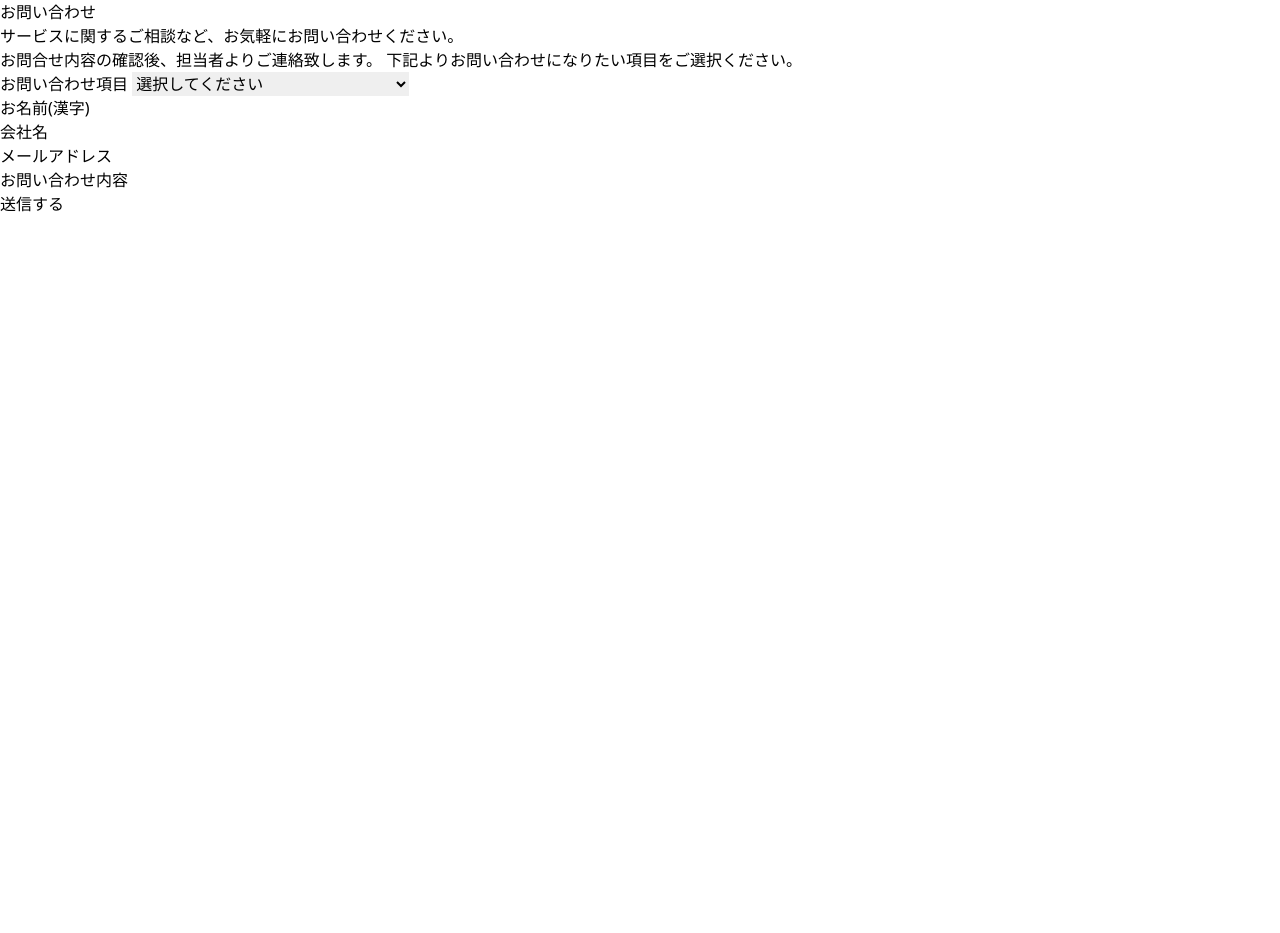
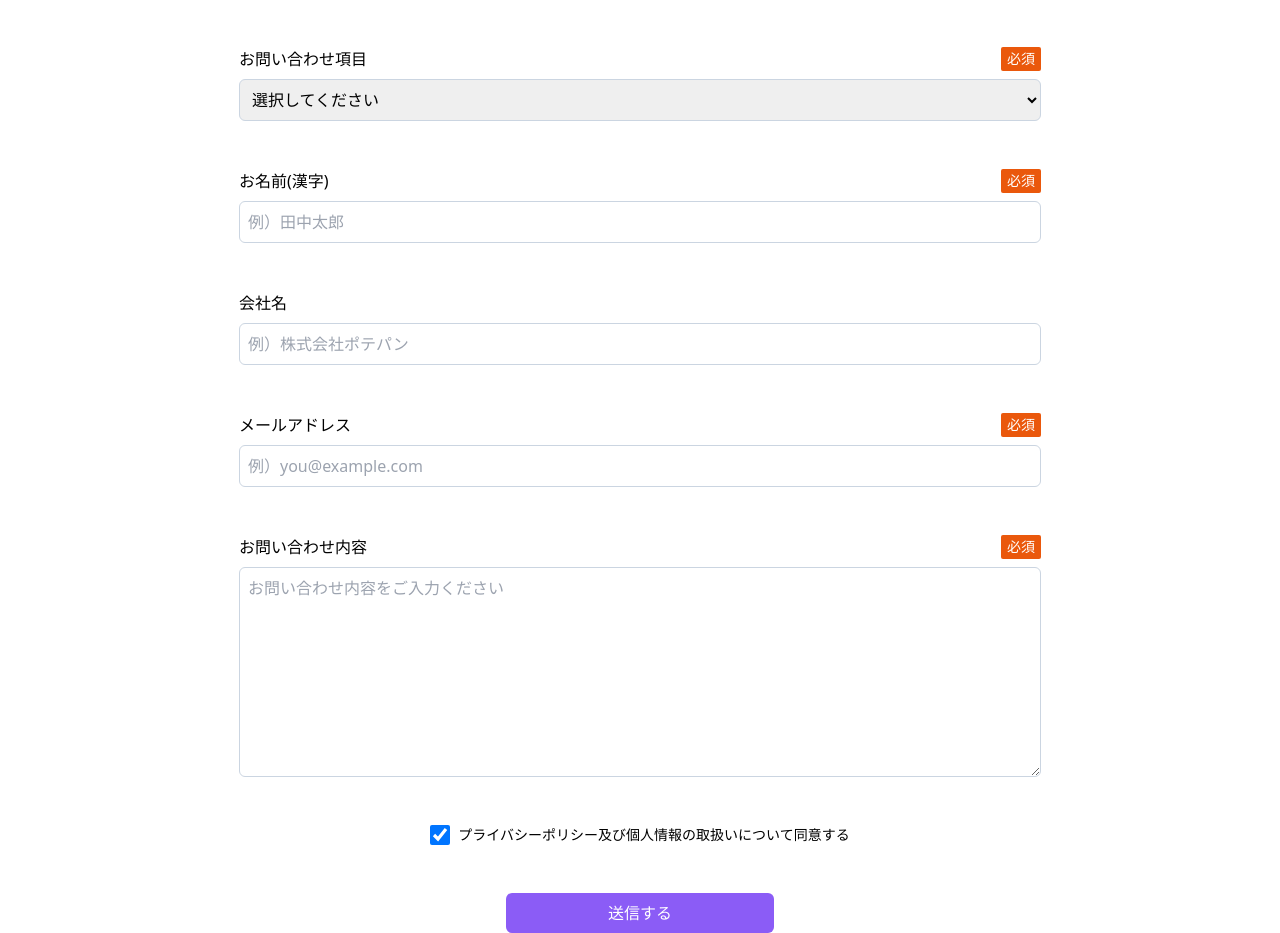
Before and after one commit to seiya-a/contact, a website: page index.html in a window 1280 px wide. Before the commit the page ends 800 px from the top, so only its background shows below. Drawn offline with Linux system fonts and the light colour scheme.

Commit message:
html/css

```diff
--- a/index.html
+++ b/index.html
@@ -8,19 +8,22 @@
   </head>
 
   <body>
-    <section>
-      <div>
-        <h1>お問い合わせ</h1>
-        <p>サービスに関するご相談など、お気軽にお問い合わせください。<br />
+    <section class="h-screen w-11/12 md:w-4/6 m-auto flex justify-center items-center">
+      <div class="flex flex-col gap-12">
+        <div class="flex flex-col gap-12">
+          <h1 class="text-3xl font-bold">お問い合わせ</h1>
+          <p class="text-base text-slate-500">サービスに関するご相談など、お気軽にお問い合わせください。<br />
             お問合せ内容の確認後、担当者よりご連絡致します。
             下記よりお問い合わせになりたい項目をご選択ください。</p>
         </div>
 
         <div>
-        <form method="GET">
-          <div>
-            <label for="subject">お問い合わせ項目</label>
-            <select id="subject" required>
+          <form id="contact-form" class="flex flex-col gap-12">
+            <div class="flex flex-col gap-2">
+              <label for="subject" tabindex="1"
+                class="relative after:absolute after:right-0 after:content-['必須'] after:px-1.5 after:py-0.5 after:rounded-sm after:bg-orange-600 after:text-white after:text-sm after:font-medium">お問い合わせ項目</label>
+              <select id="subject" name="subject" required
+                class="p-2 rounded-md border border-slate-300 focus:outline-blue-500">
                 <option value="">選択してください</option>
                 <option value="サイト制作・サービス開発のご相談">サイト制作・サービス開発のご相談</option>
                 <option value="マーケティングのご相談">マーケティングのご相談</option>
@@ -33,33 +36,48 @@
               </select>
             </div>
 
-          <div>
-            <label for="name">お名前(漢字)</label>
-            <input id="name" type="text" required />
+            <div class="flex flex-col gap-2">
+              <label for="name"
+                class="relative after:absolute after:right-0 after:content-['必須'] after:px-1.5 after:py-0.5 after:rounded-sm after:bg-orange-600 after:text-white after:text-sm after:font-medium">お名前(漢字)</label>
+              <input id="name" name="name" type="text" required placeholder="例）田中太郎"
+                class="p-2 rounded-md border border-slate-300 focus:outline-blue-500" />
             </div>
 
-          <div>
+            <div class="flex flex-col gap-2">
               <label for="company">会社名</label>
-            <input id="company" type="text" />
+              <input id="company" name="company" type="text" placeholder="例）株式会社ポテパン"
+                class="p-2 rounded-md border border-slate-300 focus:outline-blue-500" />
             </div>
 
-          <div>
-            <label for="email">メールアドレス</label>
-            <input id="email" type="email" required />
+            <div class="flex flex-col gap-2">
+              <label for="email"
+                class="relative after:absolute after:right-0 after:content-['必須'] after:px-1.5 after:py-0.5 after:rounded-sm after:bg-orange-600 after:text-white after:text-sm after:font-medium">メールアドレス</label>
+              <input id="email" name="email" type="email" required placeholder="例）you@example.com"
+                class="p-2 rounded-md border border-slate-300 focus:outline-blue-500" />
             </div>
 
-          <div>
-            <label for="content">お問い合わせ内容</label>
-            <input id="content" type="text" required />
+            <div class="flex flex-col gap-2">
+              <label for="content"
+                class="relative after:absolute after:right-0 after:content-['必須'] after:px-1.5 after:py-0.5 after:rounded-sm after:bg-orange-600 after:text-white after:text-sm after:font-medium">お問い合わせ内容</label>
+              <textarea id="content" name="content" required placeholder="お問い合わせ内容をご入力ください" rows="8"
+                class="p-2 rounded-md border border-slate-300 focus:outline-blue-500"></textarea>
             </div>
 
-          <div>
-            <button type="submit">
+            <div class="flex justify-center">
+              <label class="flex items-center gap-2 text-sm select-none">
+                <input type="checkbox" name="agree" required checked class="size-5">
+                プライバシーポリシー及び個人情報の取扱いについて同意する
+              </label>
+            </div>
+
+            <div class="flex flex-col gap-2 items-center">
+              <button type="submit" class="w-full md:w-1/3 p-2 rounded-md text-white bg-violet-500">
                 送信する
               </button>
             </div>
           </form>
         </div>
+      </div>
     </section>
   </body>
 </html>
--- a/package.json
+++ b/package.json
@@ -4,7 +4,8 @@
   "description": "Potepan Web Course - Contact Form",
   "main": "index.js",
   "scripts": {
-    "test": "echo \"Error: no test specified\" && exit 1"
+    "test": "echo \"Error: no test specified\" && exit 1",
+    "dev:css": "tailwindcss -i ./input.css -o ./output.css --watch"
   },
   "author": "Seiya-a",
   "license": "ISC",
```
Also changed, not shown: output.css. Lines whose indentation alone changed are shown as unchanged.
